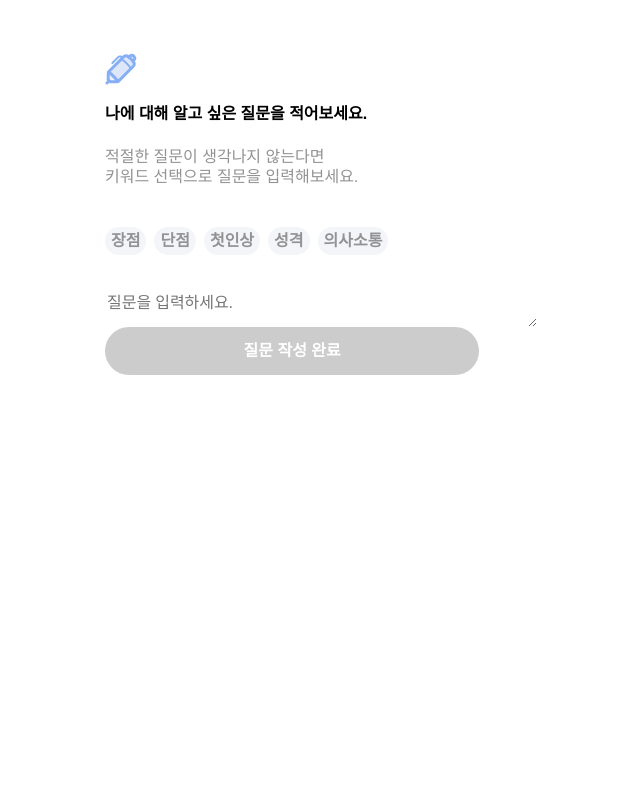
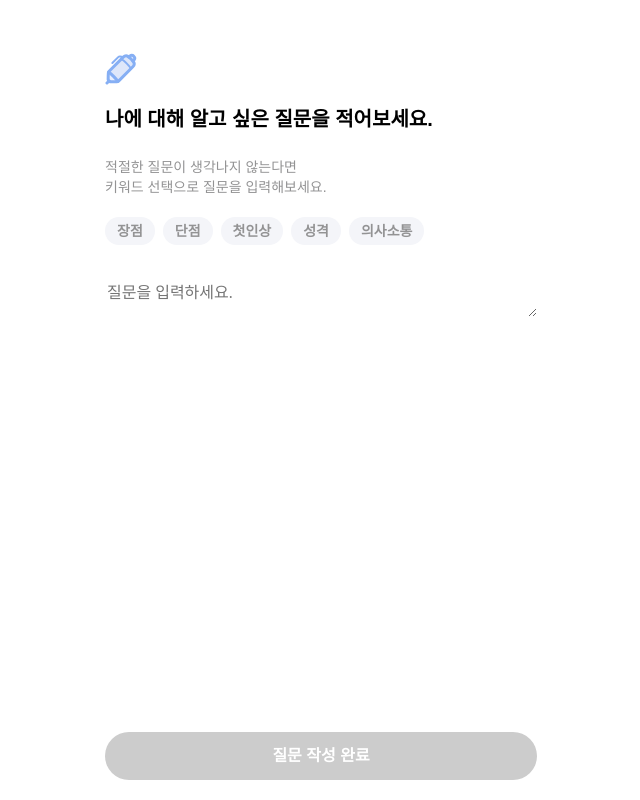
Before and after one commit to taeo-sprint16/frontend, a React (Vite) app: page /write-question in a window 1280 px wide. Shown: the whole page, without its empty margins (319-959 px from the left). Built offline with nearby package versions, Linux system fonts and the light colour scheme; no server answers; a web font is replaced by a local one.

Commit message:
style: question-write layout style fix

```diff
--- a/src/components/WriteQuestion.tsx
+++ b/src/components/WriteQuestion.tsx
@@ -163,20 +163,24 @@ const Wrapper = styled.div`
 const Title = styled.div`
   display: flex;
   flex-direction: column;
-  align-items: flex-start;
   gap: 0.75rem;
   span {
     gap: 12px;
   }
   span:nth-child(1) {
-    font-weight: bold;
     margin-bottom: 0.75rem;
+
+    font-size: 20px;
+
+    font-weight: 700;
+    line-height: 28px;
   }
   span:nth-child(2) {
     color: #939394;
     line-height: 1.25rem;
     font-weight: 500;
-    margin-bottom: 1.25rem;
+    font-size: 14px;
+    line-height: 20px;
   }
 `;
 
@@ -193,36 +197,44 @@ const Button = styled.button<{ $active: boolean }>`
   justify-content: space-between;
   align-items: center;
   border: none;
-  font-weight: 600;
   color: #939394;
   border-radius: 1rem;
   background: ${(props) => (props.$active ? '#7aa3e9' : '#f4f5f9')};
   cursor: pointer;
 
   white-space: nowrap;
+  padding: 8px 12px;
 
-  &:focus {
+  font-size: 14px;
+  font-weight: 600;
+
+  color: ${(props) => (props.$active ? '#f4f5f9' : '#939394')};
+  /* &:focus {
     background: #7aa3e9;
     color: #f4f5f9;
-  }
+  } */
 `;
 
 const CompleteButton = styled.button`
+  position: absolute;
+  bottom: 20px;
+
   display: flex;
-  width: 23.4rem;
+  width: calc(100% - 48px);
+  max-width: calc(480px - 48px);
   height: 3rem;
   padding: 0.5rem 1.5rem;
   justify-content: center;
   align-items: center;
   flex-shrink: 0;
   border-radius: 1.5rem;
-  background: #86aff4;
+  background-color: ${({ theme }) => theme.color.primary100};
   color: white;
   border: none;
   cursor: pointer;
   font-weight: 700;
   &:hover {
-    background: #7aa3e9;
+    ${({ theme }) => theme.hover.primary100};
   }
   &:disabled {
     background: #ccc;
--- a/src/pages/QuestionConfirmPage.tsx
+++ b/src/pages/QuestionConfirmPage.tsx
@@ -113,7 +113,7 @@ const QuestionConfirmPage = () => {
         <ul className="answersList">
           {/* 12부터 slice한 이유 mockData의 답변 값들이 11번까지 다 비어있음 */}
 
-          {myAnsersResponse?.data.answers.slice(12).map((answer) => (
+          {myAnsersResponse?.data.answers.map((answer) => (
             // eslint-disable-next-line
             <li
               className="answersList__item"
```
